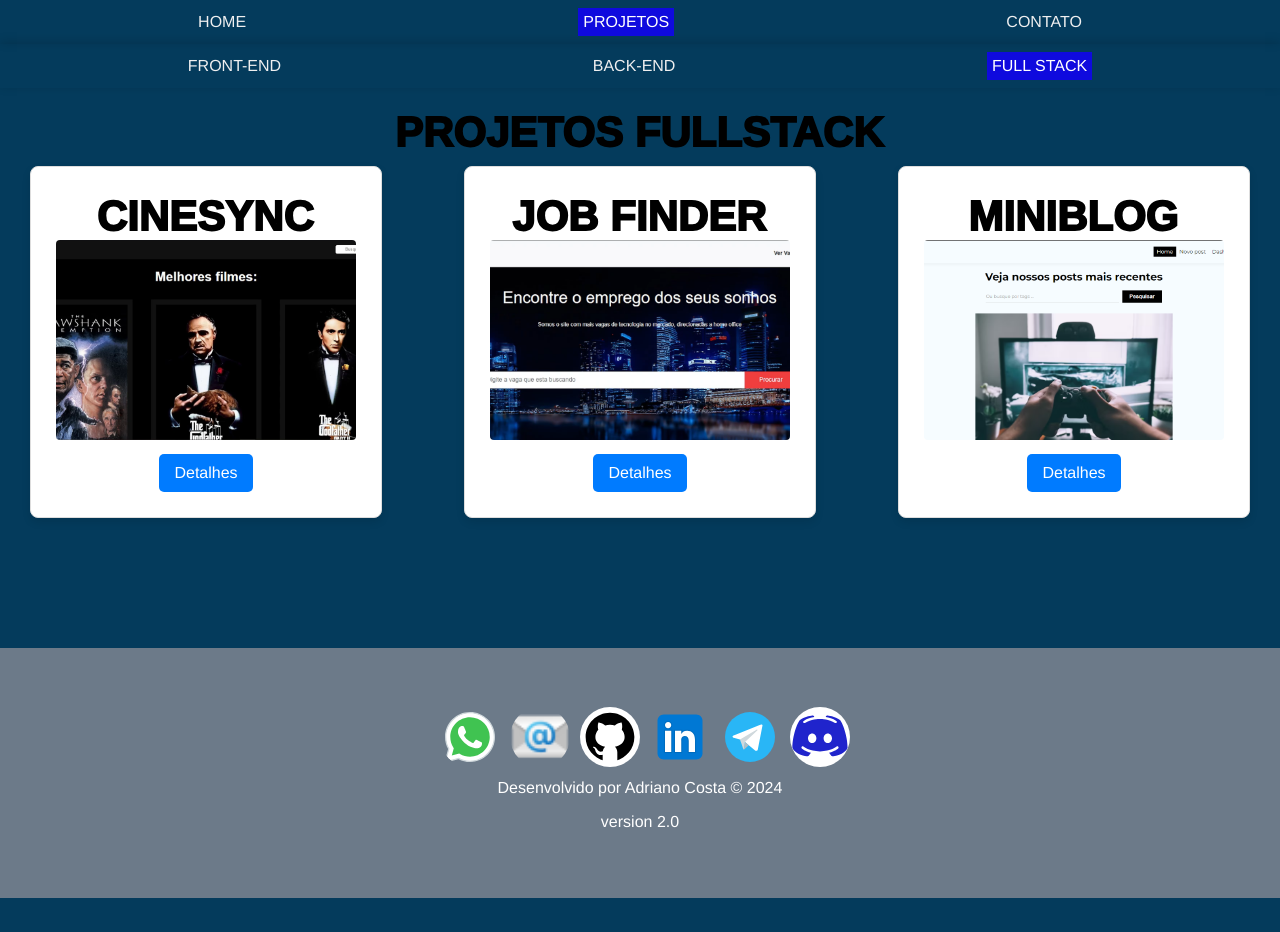
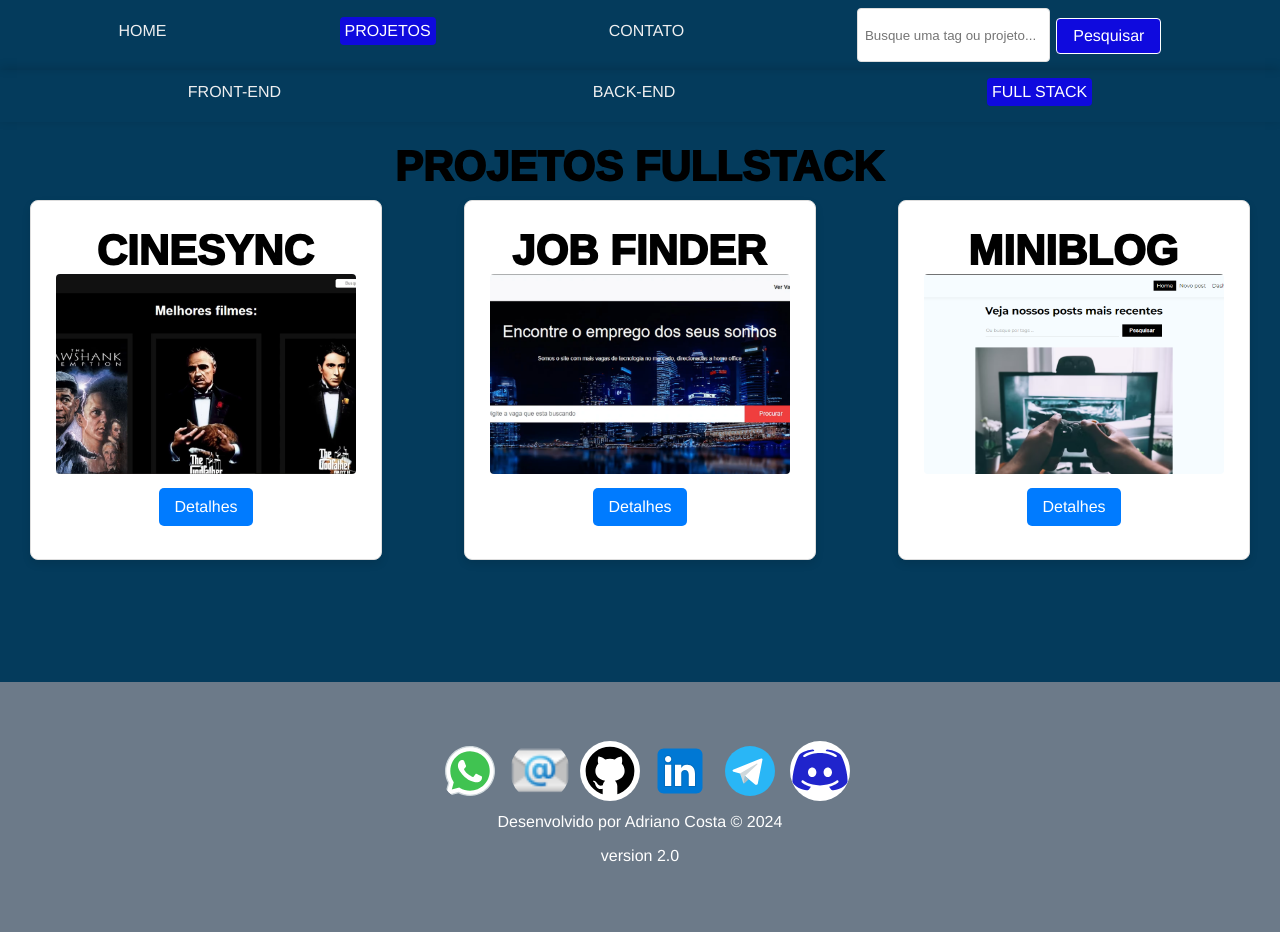
Before and after one commit to adrianoadacosta/portfolio2.0, a React (Vite) app: page /projects/full in a window 1280 px wide. Before the commit the page ends 898 px from the top, so only its background shows below. Built offline with nearby package versions, Linux system fonts and the light colour scheme.

Commit message:
criando search + ajuste css

```diff
--- a/src/App.jsx
+++ b/src/App.jsx
@@ -16,6 +16,7 @@ import BackEnd from './pages/Projects/backEnd'
 import FullStack from './pages/Projects/FullStack'
 import NotFound from './pages/NotFound/NotFound'
 import Info from './pages/Info/Info'
+import Search from './pages/Search/Search'
 
 
 function App() {
@@ -45,6 +46,7 @@ function App() {
               <Route path='/projects/full' element={<FullStack/>} />
               <Route path="/projects/:id/info" element={<Info />} />
               <Route path='/contact' element={<Contact/>} />
+              <Route path="/search" element={<Search />} />
               <Route path='*' element={< NotFound />} />
           </Routes>
         </div>
--- a/src/components/Navbar.module.css
+++ b/src/components/Navbar.module.css
@@ -12,8 +12,9 @@
 .links_list {
 	display: flex;
 	list-style: none;
+	margin: 0;
 }
-.links_list {
+.links_list li {
 	margin-right: 1em;
 }
 .links_list li a {
@@ -23,11 +24,62 @@
 	background-color: #0f0ade;
 	padding: 5px;
 	color: #fff;
+	border-radius: 4px;
+}
+form {
+	display: flex; /* alinhar input e botão */
+	align-items: stretch;
+}
+input[type='text'] {
+	padding: 0.5em;
+	border: 1px solid #ddd; /* Borda padrão */
+	border-radius: 4px;
+	margin-right: 0.5em; /* Distância entre o input e o botão */
+	max-width: 200px; /* Largura máxima para o input */
+	flex: 1; /* Permite que o input cresça em largura */
+	box-sizing: border-box;
+}
+.button_search {
+	padding: 0.5em 1em; /* Espaçamento interno do botão */
+	border: 1px solid; /* Remove borda padrão */
+	background-color: #0f0ade; /* Cor do botão */
+	color: #fff; /* Cor do texto */
+	border-radius: 4px; /* Bordas arredondadas */
+	cursor: pointer; /* Cursor em forma de mão */
+	box-sizing: border-box;
 }
 
 /* responsivo */
 @media only screen and (max-width: 480px) {
 	.navbar {
 		margin-left: 0;
+
 	}
 }
+
+@media only screen and (max-width: 768px) {
+	.navbar {
+		flex-direction: column; /* Muda a direção dos itens da navbar */
+
+	}
+
+	.navbar .links_list {
+		margin-bottom: 1em; /* Espaço abaixo da lista de links */
+	}
+
+	form {
+		width: 100%; /* Formulário ocupa toda a largura */
+		display: flex;
+		justify-content: space-between; /* Alinha input e botão */
+		margin-top: 0.5em; /* Espaço acima do formulário */
+	}
+
+	input[type='text'] {
+		flex: 1; /* Permite que o input cresça */
+		margin-right: 0.5em; /* Distância entre input e botão */
+	}
+
+	.button_search {
+		flex-shrink: 0; /* Impede que o botão encolha */
+	}
+}
--- a/src/components/NavbarPrincipal.jsx
+++ b/src/components/NavbarPrincipal.jsx
@@ -1,9 +1,23 @@
 import styles from './Navbar.module.css';
-import { NavLink } from 'react-router-dom';
+import { NavLink, useNavigate } from 'react-router-dom';
 
 import PropTypes from 'prop-types'; // Importa o pacote prop-types
+import { useState } from 'react';
 
 const NavbarPrincipal = ({onProjectsClick = () => {}}) => {
+  const [query, setQuery] = useState('');
+
+  const navigate = useNavigate();
+
+  const handleSubmit = (e) => {
+    e.preventDefault();
+
+    if(query){
+      navigate(`/search?q=${query}`);
+      setQuery('');
+    }
+  }
+
   return (
     <nav className={styles.navbar}>
         <NavLink to='/' className={({ isActive }) => (isActive ? styles.active : '')}>Home</NavLink>
@@ -12,6 +26,14 @@ const NavbarPrincipal = ({onProjectsClick = () => {}}) => {
         >Projetos</NavLink>
         <NavLink to='/contact' className={({ isActive }) => (isActive ? styles.active : '')}
         >Contato</NavLink>
+          <form onSubmit={handleSubmit}>
+              <input type="text"
+              placeholder='Busque uma tag ou projeto...'
+              value={query}
+              onChange={(e) => setQuery(e.target.value)}
+              />
+              <button className={styles.button_search}>Pesquisar</button>
+          </form>
     </nav>
   )
 }
--- a/src/components/Tool.module.css
+++ b/src/components/Tool.module.css
@@ -6,7 +6,7 @@
 	background-color: #f0f0f0; /* Cor de fundo */
 	border-radius: 8px; /* Cantos arredondados */
 	padding: 10px; /* Espaçamento interno */
-    margin-left: 15px;
+	margin-left: 15px;
 	margin-bottom: 10px;
 }
 
@@ -23,16 +23,17 @@
 	color: #000;
 }
 
-@media only screen and (max-width: 480px){
+@media only screen and (max-width: 480px) {
 	.tool {
 		padding: 10px;
 		margin: 10px;
 	}
-
 	.icon {
 		width: 60px;
 		height: 60px;
 		margin-right: 5px;
 	}
-
+	.name {
+		font-size: 15px;
+	}
 }
--- /dev/null
+++ b/src/hooks/useQuery.jsx
@@ -0,0 +1,8 @@
+import { useLocation } from "react-router-dom";
+import { useMemo } from "react";
+
+export function useQuery() {
+  const { search } = useLocation();
+
+  return useMemo(() => new URLSearchParams(search), [search]);
+}
--- /dev/null
+++ b/src/hooks/useSearchProjects.jsx
@@ -0,0 +1,28 @@
+import { useMemo } from 'react';
+import { useQuery } from './useQuery'; // Ajuste o caminho conforme necessário
+
+export const useSearchProjects = (projects) => {
+    const query = useQuery();
+    const searchTerm = query.get('q') || ''; // Obtém o parâmetro de busca
+
+    const filteredProjects = useMemo(() => {
+        const term = searchTerm.toLowerCase();
+        return {
+            fullStack: projects.fullStack.filter(project =>
+                project.title.toLowerCase().includes(term) ||
+                project.tags.some(tag => tag.toLowerCase().includes(term))
+            ),
+            backEnd: projects.backEnd.filter(project =>
+                project.title.toLowerCase().includes(term) ||
+                project.tags.some(tag => tag.toLowerCase().includes(term))
+            ),
+            frontEnd: projects.frontEnd.filter(project =>
+                project.title.toLowerCase().includes(term) ||
+                project.tags.some(tag => tag.toLowerCase().includes(term))
+            ),
+
+        };
+    }, [projects, searchTerm]);
+
+    return { filteredProjects, searchTerm };
+};
--- a/src/index.css
+++ b/src/index.css
@@ -13,6 +13,7 @@ nav button {
 	background-color: transparent;
 	font-family: Helvetica, sans-serif;
 	color: #efeff0;
+	margin-bottom: 0.5em;
 	font-size: 1em;
 	border: none;
 	transition: 0.4s;
--- a/src/pages/Projects/Projects.module.css
+++ b/src/pages/Projects/Projects.module.css
@@ -7,6 +7,12 @@
 }
 .titles {
 	color: #000;
+}
+.titles_p {
+	font-size: 20px;
+	text-align: center;
+	margin: 25px auto; /* Centraliza dentro do contêiner */
+	width: 100%; /* Garante que o texto ocupe a largura total do contêiner */
 }
 .cardContainer {
 	display: flex;
--- /dev/null
+++ b/src/pages/Search/Search.jsx
@@ -0,0 +1,33 @@
+import styles from '../Projects/Projects.module.css';
+import { useSearchProjects } from "../../hooks/useSearchProjects";
+import projects from '../../data/projects';
+import { Link } from 'react-router-dom';
+
+const Search = () => {
+    const { filteredProjects, searchTerm } = useSearchProjects(projects);
+
+    return (
+        <div className={styles.container}>
+            <h2 className={styles.titles}>Resultados da Busca para: {searchTerm}</h2>
+
+            <div className={styles.cardContainer}>
+                {Object.entries(filteredProjects).map(([_category, projects]) =>
+                    projects.map((project) => (
+                        <div key={project.id} className={styles.card}>
+                            <h2 className={styles.titles}>{project.title}</h2>
+                            <img src={project.cover} alt={project.title} className={styles.coverImage} />
+                            <Link to={`/projects/${project.id}/info`} className={styles.detailsButton}>
+                                Detalhes
+                            </Link>
+                        </div>
+                    ))
+                )}
+                {Object.values(filteredProjects).every((projects) => projects.length === 0) && (
+                    <p className={styles.titles_p}>Nenhum projeto encontrado.</p>
+                )}
+            </div>
+        </div>
+    );
+};
+
+export default Search;
```
Also changed, not shown: eslint.config.js (+9 -6 lines), src/data/projects.jsx (+15 -15 lines).
